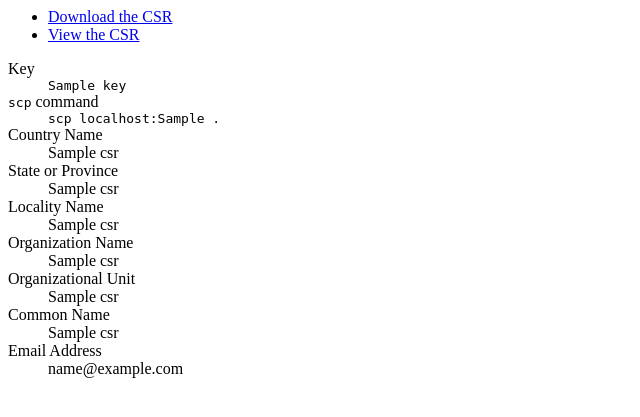
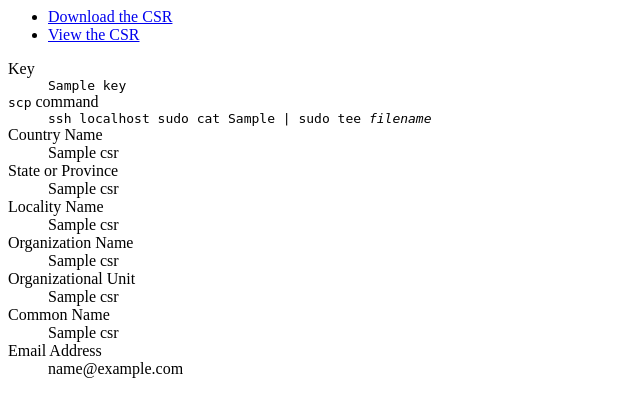
Before and after one commit to fusionbox/django-darkknight, a Django app: template darkknight/templates/darkknight/detail.html in a window 1280 px wide. Shown: the top 417 px of the page, without its empty margins (0-640 px from the left). Run offline with Django 3.2, Linux system fonts and the light colour scheme; the template is opened without the code that fills it: most values are stand-ins (such as "Sample title", 1, 10 or a date in 2020).

Commit message:
Key files should only be accessible by root

```diff
--- a/darkknight/templates/darkknight/detail.html
+++ b/darkknight/templates/darkknight/detail.html
@@ -10,7 +10,7 @@
   <dd><tt>{{ object.key }}</tt>
 
   <dt>{% blocktrans %}<tt>scp</tt> command{% endblocktrans %}
-  <dd><tt>scp {{ request.get_host }}:{{ object.key_path }} .</tt>
+  <dd><tt>ssh {{ request.get_host }} sudo cat {{ object.key_path }} | sudo tee <em>filename</em></tt>
 
   <dt>{% trans "Country Name" %}
   <dd>{{ csr.countryName }}
```
